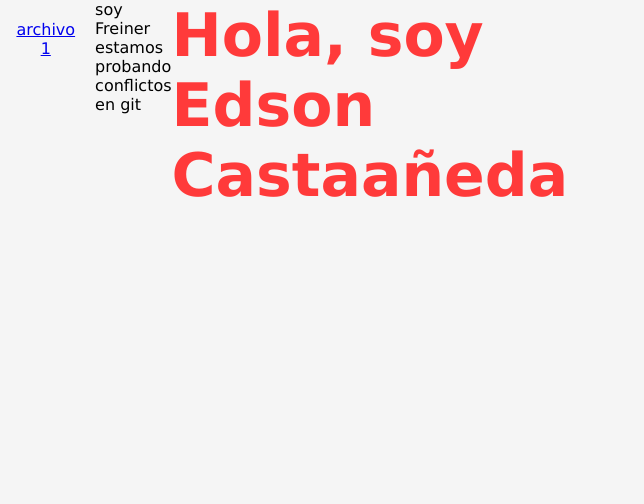
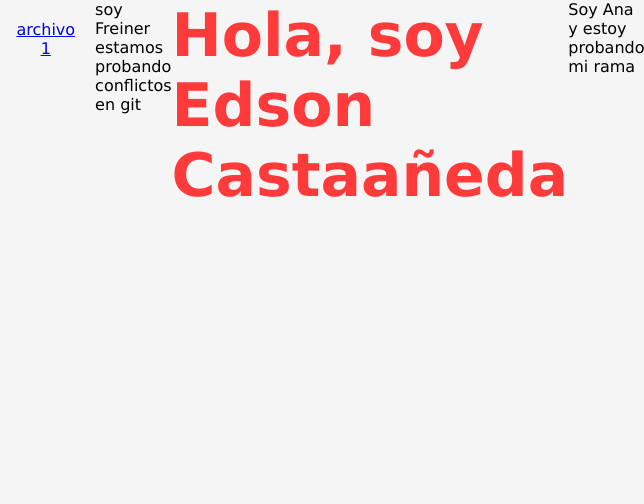
Before and after one commit to AnaMaria-22/Taller-Git-GitHub--Clase-8, a plain HTML site: page index.html in a window 1280 px wide. Shown: the full height of the page, 1027-1671 px from the left, 644 px wide, since content can reach past the window. Drawn offline with Linux system fonts and the light colour scheme.

Commit message:
prueba de rama Ana

```diff
--- a/index.html
+++ b/index.html
@@ -31,5 +31,8 @@
     <section>
         <h1>Hola, soy Edson Castaañeda</h1>
     </section>
+    <section>
+        <p>Soy Ana y estoy probando mi rama</p>
+    </section>
 </body>
 </html>
```
